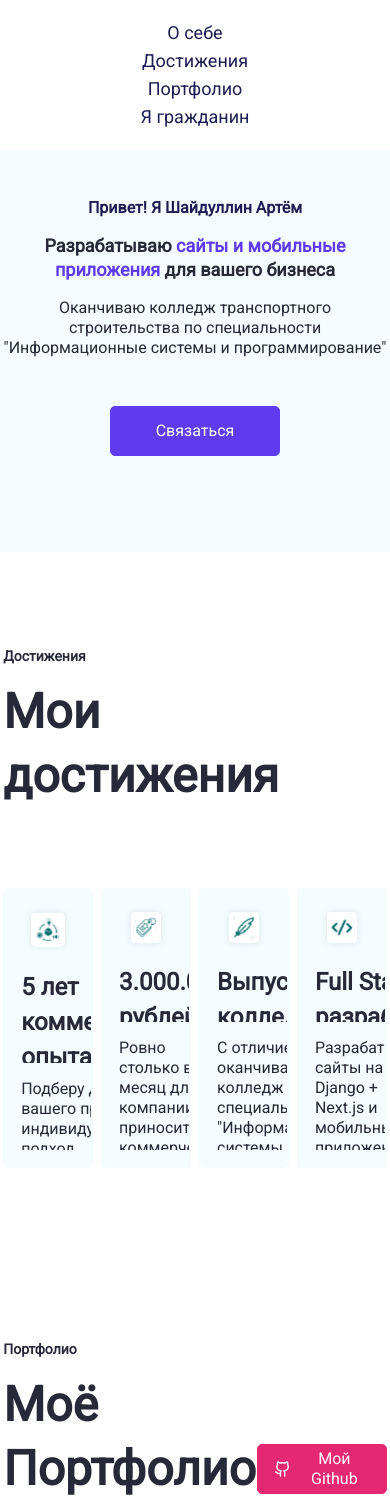
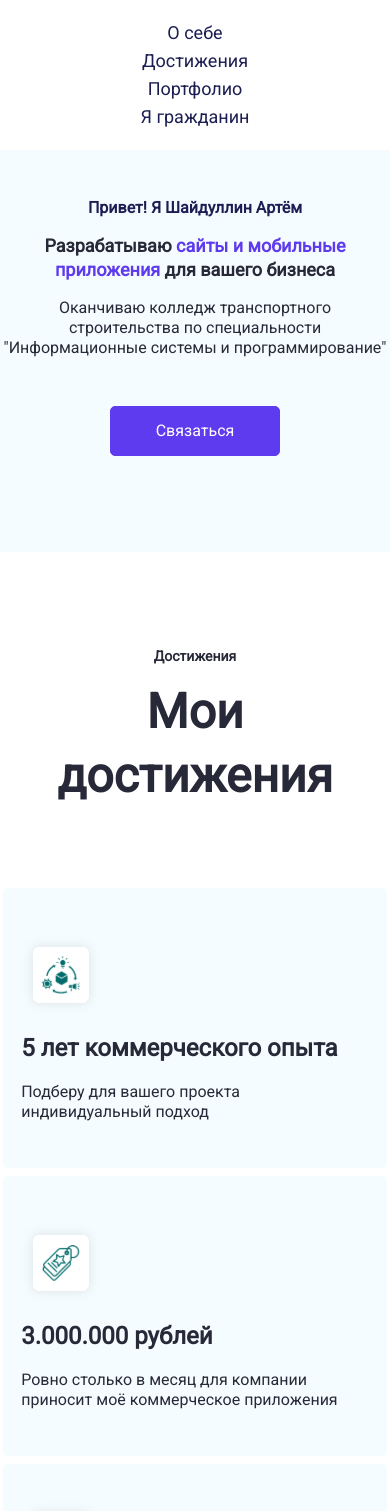
Before and after one commit to Zero-i00/ects-portfolio-web, a Next.js app: page / in a window 390 px wide. Shown: the top 1511 px of the page. Built offline with nearby package versions, Linux system fonts and the light colour scheme.

Commit message:
adaptive achievement page

```diff
--- a/src/components/elements/achievement-card/AchievementCard.module.scss
+++ b/src/components/elements/achievement-card/AchievementCard.module.scss
@@ -1,8 +1,9 @@
 
 
 .card {
-	width: 350px;
-	height: 280px;
+	min-width: 350px;
+	min-height: 280px;
+
 
 	@apply flex-1 bg-blue-light rounded flex flex-col items-start justify-center gap-4 border-2 border-blue-light p-4 duration-500;
 
--- a/src/components/templates/home/achievements/Achievement.module.scss
+++ b/src/components/templates/home/achievements/Achievement.module.scss
@@ -4,14 +4,14 @@
 	@apply bg-white flex flex-col py-24;
 
 	.title {
-		@apply text-black text-small font-semibold;
+		@apply text-center lg:text-start text-black text-small font-semibold;
 	}
 
 	.heading {
-		@apply text-black text-title font-bold my-4 mb-20;
+		@apply text-center lg:text-start text-black text-title font-bold my-4 mb-20;
 	}
 
 	.achievements {
-		@apply flex flex-row flex-wrap justify-between items-center gap-2 ;
+		@apply flex flex-row flex-wrap justify-between items-center gap-2;
 	}
 }
```
